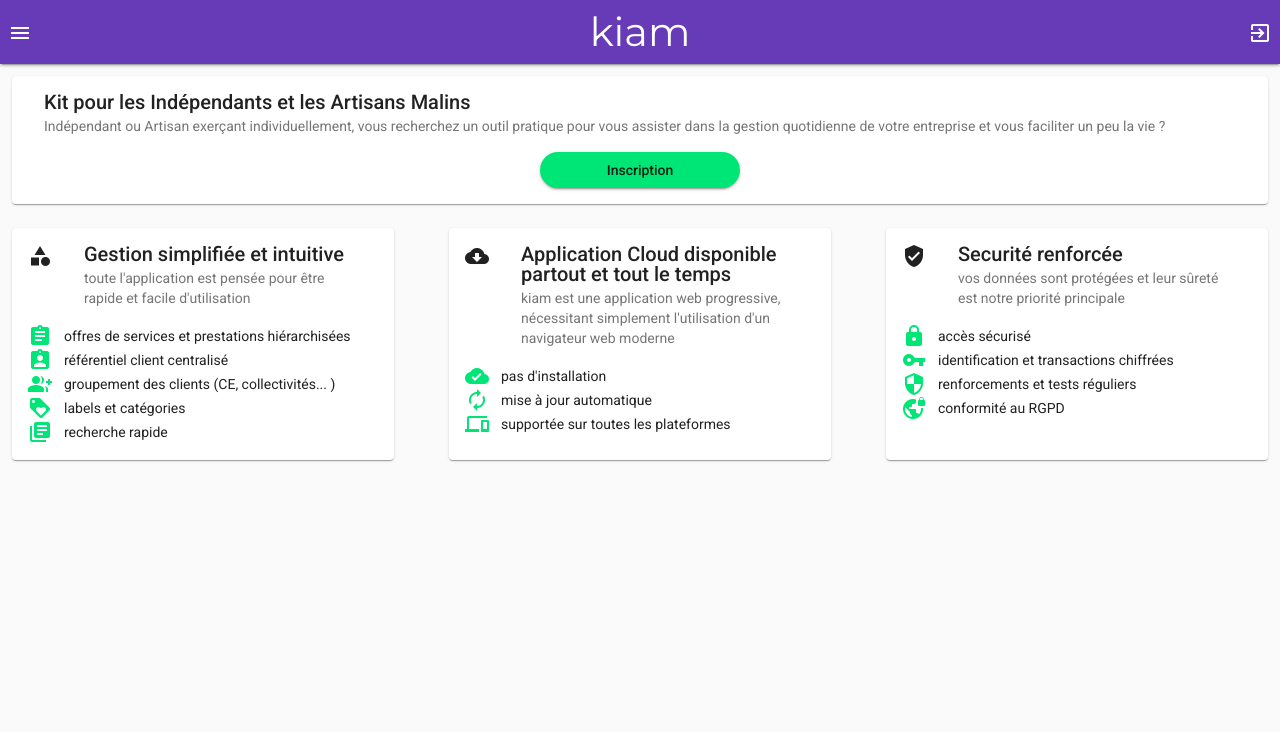
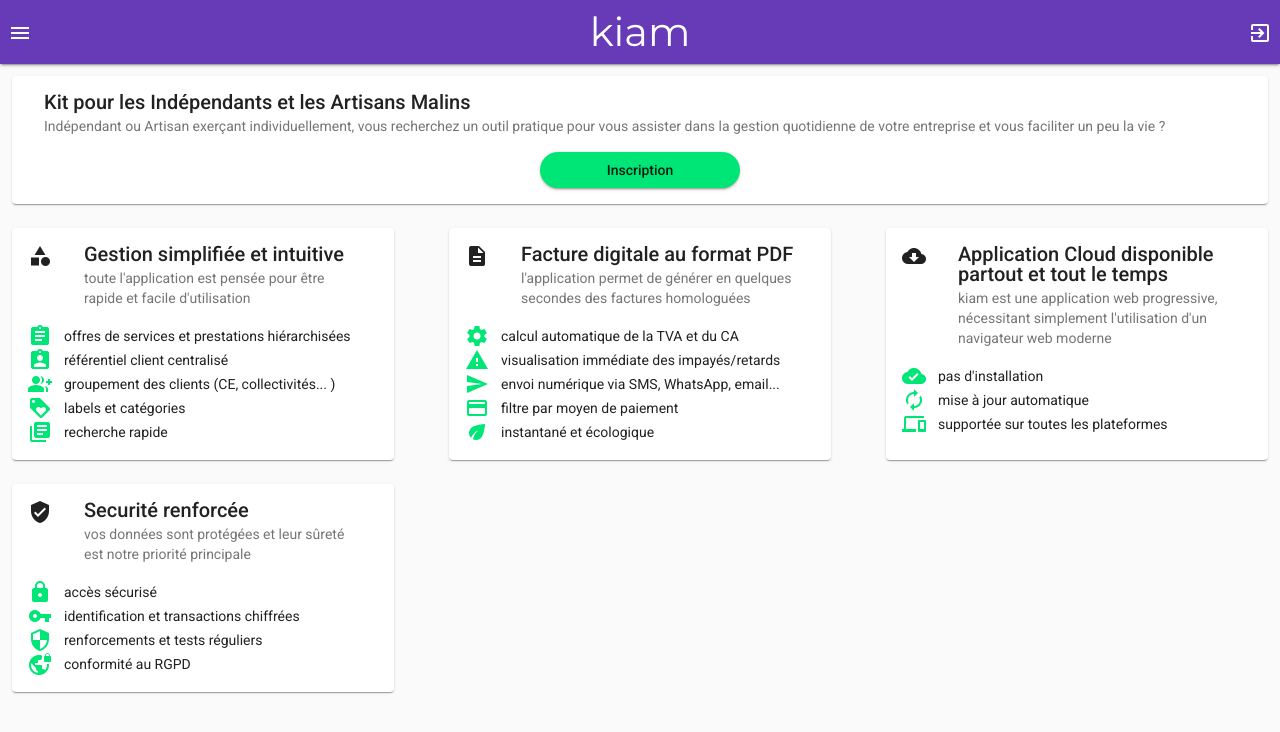
Before and after one commit to trendev/kiam-welcome, an Angular app: page /home in a window 1280 px wide. Shown: the top 732 px of the page. Built offline with nearby package versions, Linux system fonts and the light colour scheme.

Commit message:
bill feature

```diff
--- a/src/app/home/home.component.html
+++ b/src/app/home/home.component.html
@@ -45,6 +45,36 @@
                 <div class="item">
                     <mat-icon color="accent">library_books</mat-icon>
                     <span>recherche rapide</span>
+                </div>
+            </mat-card-content>
+        </mat-card>
+        <mat-card class="feature_card">
+            <mat-card-header>
+                <i mat-card-avatar class="material-icons">description</i>
+                <mat-card-title>Facture digitale au format PDF</mat-card-title>
+                <mat-card-subtitle>l'application permet de générer en quelques secondes des factures homologuées
+                </mat-card-subtitle>
+            </mat-card-header>
+            <mat-card-content>
+                <div class="item">
+                    <mat-icon color="accent">settings</mat-icon>
+                    <span>calcul automatique de la TVA et du CA</span>
+                </div>
+                <div class="item">
+                    <mat-icon color="accent">warning</mat-icon>
+                    <span>visualisation immédiate des impayés/retards</span>
+                </div>
+                <div class="item">
+                    <mat-icon color="accent">send</mat-icon>
+                    <span>envoi numérique via SMS, WhatsApp, email...</span>
+                </div>
+                <div class="item">
+                    <mat-icon color="accent">payment</mat-icon>
+                    <span>filtre par moyen de paiement</span>
+                </div>
+                <div class="item">
+                    <mat-icon color="accent">eco</mat-icon>
+                    <span>instantané et écologique</span>
                 </div>
             </mat-card-content>
         </mat-card>
```
